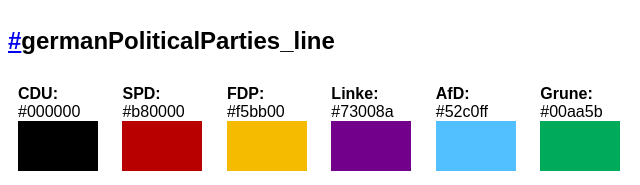
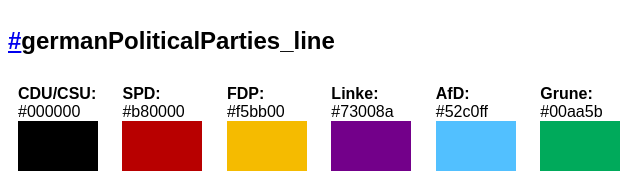
Before and after one commit to ft-interactive/g-chartcolour, a website: page index.html in a window 1280 px wide. Shown: the part 1829-2014 px from the top of the page, 0-640 px from the left. Drawn offline with Linux system fonts and the light colour scheme.

Commit message:
build 0.8.14

```diff
--- a/index.html
+++ b/index.html
@@ -349,7 +349,7 @@
         <h2 id="germanPoliticalParties_line"><a href="#germanPoliticalParties_line">#</a>germanPoliticalParties_line</h2>
 
             <div class="swatch-container">
-                <b>CDU:</b><br>#000000
+                <b>CDU/CSU:</b><br>#000000
                 <div class="swatch" style="background:#000000">&nbsp;</div>
             </div>
 
```
Also changed, not shown: build/g-chartcolour.js, build/g-chartcolour.min.js, 1 other file.
